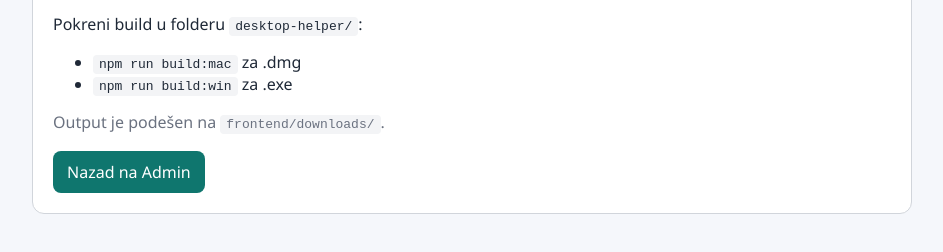
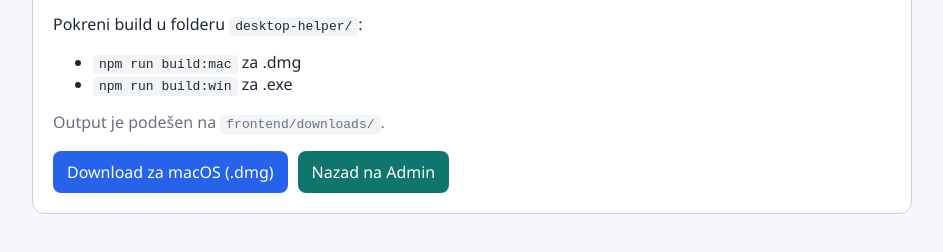
Before and after one commit to zeljkobar/dokumenta_portal, a plain HTML site: page frontend/downloads/index.html in a window 1280 px wide. Shown: the part 132-384 px from the top of the page, without its empty margins (168-1111 px from the left). Drawn offline with Linux system fonts and the light colour scheme.

Commit message:
Add direct macOS helper download link

```diff
--- a/frontend/downloads/index.html
+++ b/frontend/downloads/index.html
@@ -39,6 +39,9 @@
       }
       .actions {
         margin-top: 18px;
+        display: flex;
+        flex-wrap: wrap;
+        gap: 10px;
       }
       a.btn {
         display: inline-block;
@@ -47,6 +50,9 @@
         color: #fff;
         padding: 10px 14px;
         border-radius: 8px;
+      }
+      a.btn.secondary {
+        background: #2563eb;
       }
     </style>
   </head>
@@ -71,6 +77,13 @@
         </p>
 
         <div class="actions">
+          <a
+            class="btn secondary"
+            href="/downloads/Dokumenta%20Helper-1.0.0-arm64.dmg"
+            download
+          >
+            Download za macOS (.dmg)
+          </a>
           <a class="btn" href="/admin/dashboard.html">Nazad na Admin</a>
         </div>
       </div>
```
